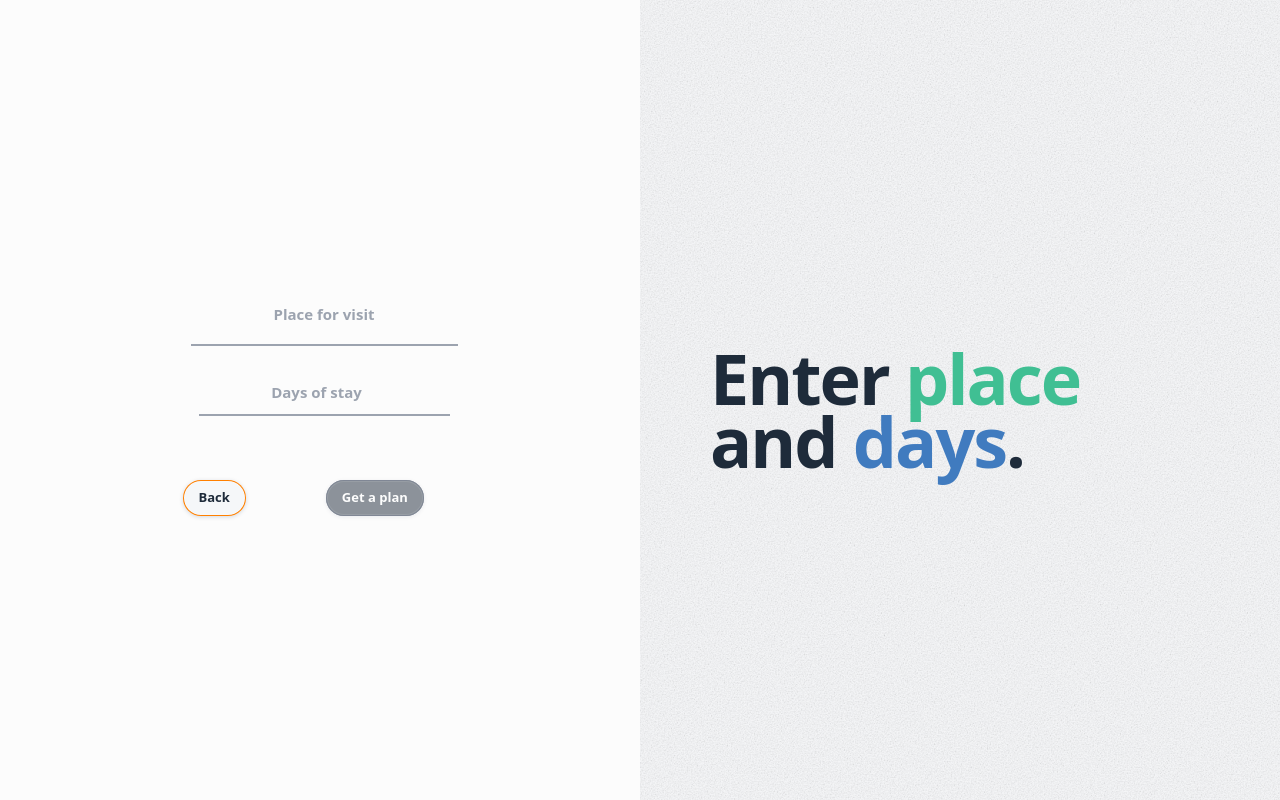
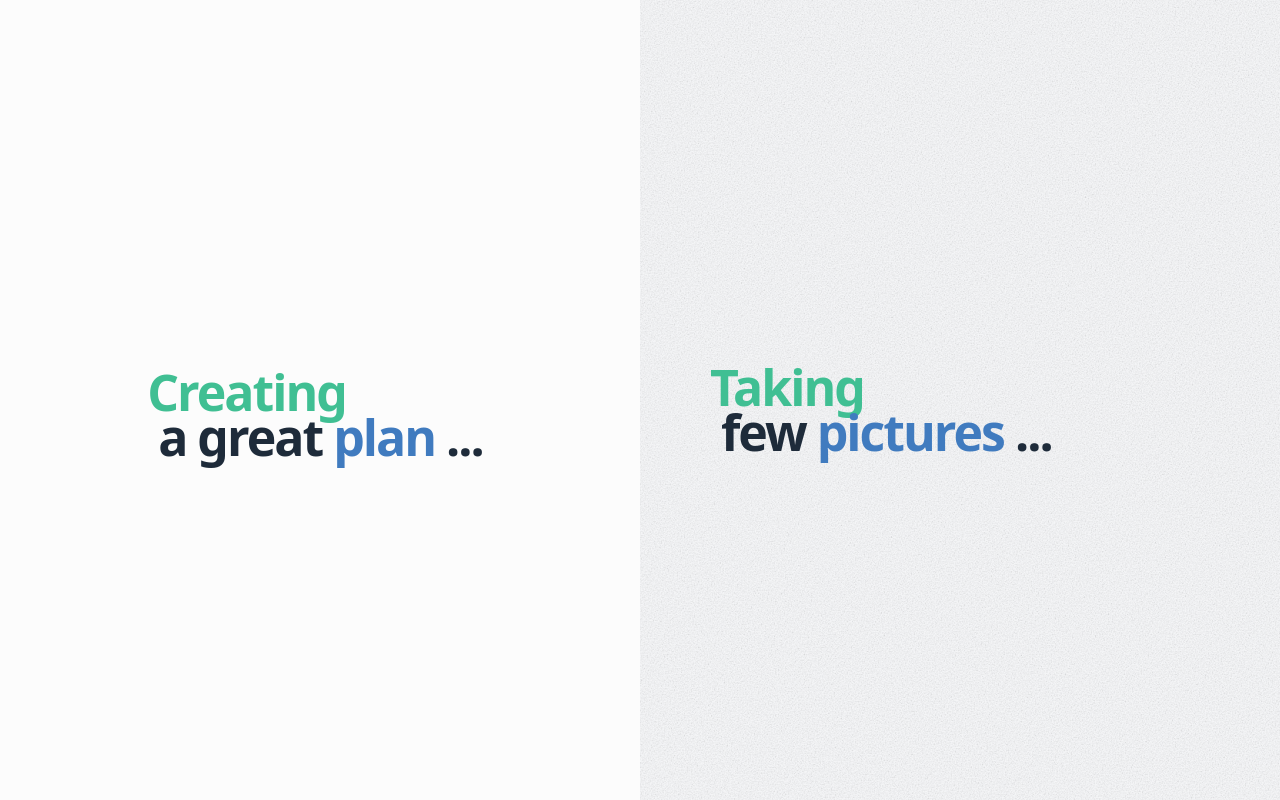
Before and after one commit to TigerTimofey/vacation-planner, a Next.js app: page /demo in a window 1280 px wide. Built offline with nearby package versions, Linux system fonts and the light colour scheme.

Commit message:
Search boxes & fetched data position

```diff
--- a/app/page.tsx
+++ b/app/page.tsx
@@ -24,7 +24,7 @@ export default function Home() {
         </svg>
         <main
           className="flex flex-col justify-center h-[90%] static md:fixed w-screen overflow-hidden grid-rows-[1fr_repeat(3,auto)_1fr]
-           z-[100] pt-[300px] pb-[320px] px-4 md:px-20 md:py-0"
+   z-[100] px-4 md:px-20 md:py-0 mt-[200px] sm:mt-0"
           style={{ userSelect: "none" }}
         >
           <motion.h1
--- a/pages/demo.tsx
+++ b/pages/demo.tsx
@@ -8,15 +8,18 @@ export default function DemoPage() {
   type Link = {
     image: string;
   };
-
-  const [step, setStep] = React.useState(1);
+  const fakeData = `Day 1
+lalal
+Day 2
+alalal`;
+  const [step, setStep] = React.useState(2);
   const [city, setCity] = React.useState("");
   const [days, setDays] = React.useState("");
 
   const [allImages, setAllImages] = React.useState<Link[]>([]);
 
   const [result, setResult] = React.useState("");
-  const [loading, setLoading] = React.useState(false);
+  const [loading, setLoading] = React.useState(true);
 
   const fetchImage = async () => {
     const url = `https://${process.env.NEXT_PUBLIC_OPENAI_API_IMAGE_URL}/images/${city}`;
@@ -87,7 +90,7 @@ export default function DemoPage() {
         <div className="w-full min-h-screen flex flex-col px-4 pt-2 pb-8 md:px-8 md:py-2 bg-[#FCFCFC] relative overflow-hidden"></div>
       ) : (
         <div className="flex flex-col md:flex-row w-full md:overflow-hidden">
-          <div className="w-full min-h-[60vh] md:w-1/2 md:h-screen flex flex-col px-4 pt-2 pb-8 md:px-0 md:py-2 bg-[#FCFCFC] justify-center">
+          <div className="w-full min-h-[50vh] md:w-1/2 md:h-screen flex flex-col px-4 pt-2  md:px-0 md:py-2 bg-[#FCFCFC] justify-center">
             <div className="h-full w-full items-center justify-center flex flex-col">
               {step === 1 ? (
                 <motion.div
@@ -148,7 +151,7 @@ export default function DemoPage() {
                             "0px 1px 4px rgba(13, 34, 71, 0.17), inset 0px 0px 0px 1px #ff8000, inset 0px 0px 0px 2px rgba(255, 255, 255, 0.1)",
                         }}
                       >
-                        <span className="color"> Back </span>
+                        Back
                       </Link>
 
                       <button
@@ -165,7 +168,7 @@ export default function DemoPage() {
                             "0px 1px 4px rgba(13, 34, 71, 0.17), inset 0px 0px 0px 1px #061530, inset 0px 0px 0px 2px rgba(255, 255, 255, 0.1)",
                         }}
                       >
-                        <span> Get a plan </span>
+                        Get a plan
                       </button>
                     </motion.div>
                   </div>
@@ -182,7 +185,7 @@ export default function DemoPage() {
                   }}
                   className="max-w-lg mx-auto px-4 lg:px-0"
                 >
-                  <div className="max-w-lg mx-auto px-4 lg:px-0 text-center">
+                  <div className="max-w-lg mx-auto px-4 lg:px-0 text-start">
                     {loading ? (
                       <motion.h1
                         initial={{ opacity: 0, y: 40 }}
@@ -192,27 +195,51 @@ export default function DemoPage() {
                           duration: 0.95,
                           ease: [0.165, 0.84, 0.44, 1],
                         }}
-                        className=" relative md:ml-[-10px] md:mb-[65px]  md:mt-[110px]  font-extrabold text-[16vw] md:text-[50px] font-inter text-[#1E2B3A] leading-[0.9] tracking-[-2px] z-[100]"
+                        className="relative md:ml-[-10px] md:mb-[65px]  md:mt-[110px]  font-extrabold text-[8vw] md:text-[50px] font-inter text-[#1E2B3A] leading-[0.9] tracking-[-2px] z-[100]"
                       >
                         <span className="text-[#40bf93]">Creating</span>
                         <br />
-                        &nbsp;a&nbsp;
+                        &nbsp;a great&nbsp;
                         <span className="font-inter text-[#407BBF]">
                           plan
                         </span>{" "}
                         ...
                       </motion.h1>
                     ) : (
-                      <h2 className="text-5xl font-bold text-[#40bf93]">
-                        TRIP TO{" "}
-                        <span className="font-inter text-[#407BBF]">
-                          {city.toUpperCase()}
-                        </span>
-                      </h2>
+                      <div className="flex gap-[20px] justify-start ml-3 mt-8">
+                        {!loading && (
+                          <div>
+                            <motion.div
+                              onClick={() => setStep(1)}
+                              className="group rounded-full px-0 py-2 text-[13px] font-semibold transition-all no-underline active:scale-95 scale-100 duration-75"
+                              style={{
+                                cursor: "pointer",
+                              }}
+                            >
+                              <svg
+                                xmlns="http://www.w3.org/2000/svg"
+                                height="24"
+                                viewBox="0 0 24 24"
+                                width="24"
+                              >
+                                <path d="M0 0h24v24H0z" fill="none" />
+                                <path d="M21 11H6.83l3.58-3.59L9 6l-6 6 6 6 1.41-1.41L6.83 13H21z" />
+                              </svg>
+                            </motion.div>
+                          </div>
+                        )}{" "}
+                        <h2 className="text-3xl mr-5 font-bold text-[#40bf93]">
+                          TRIP TO{" "}
+                          <span className="font-inter text-[#407BBF]">
+                            {/* {city.toUpperCase()} */}
+                            TALLINN
+                          </span>
+                        </h2>
+                      </div>
                     )}
 
-                    <div className="overflow-y-auto max-h-[60vh] my-4 px-4">
-                      {result && result.length > 0 && (
+                    <div className="overflow-y-auto max-h-[50vh] my-4 px-0">
+                      {/* {result && result.length > 0 && (
                         <div className="bg-[#F1F2F4] p-4 rounded-lg shadow-md">
                           {result.split("\n").map((line, index) => (
                             <div
@@ -228,25 +255,16 @@ export default function DemoPage() {
                             </div>
                           ))}
                         </div>
-                      )}
-                    </div>
+                      )} */}
 
-                    <div className="flex gap-[5px] justify-start ml-3 mt-8">
-                      {!loading && (
-                        <div>
-                          <motion.div
-                            onClick={() => setStep(1)}
-                            className="group rounded-full px-4 py-2 text-[13px] font-semibold transition-all flex items-center justify-center bg-[#f5f7f9] text-[#1E2B3A] no-underline active:scale-95 scale-100 duration-75"
-                            style={{
-                              cursor: "pointer",
-                              boxShadow:
-                                "0px 1px 4px rgba(13, 34, 71, 0.17), inset 0px 0px 0px 1px #ff8000, inset 0px 0px 0px 2px rgba(255, 255, 255, 0.1)",
-                            }}
-                          >
-                            <span className="color"> Back </span>
-                          </motion.div>
+                      {/* ////// */}
+                      {/* <div className="bg-[#F1F2F4] p-4 rounded-lg shadow-md ">
+                        <div
+                          className={`text-[14px] leading-[20px] px-8 font-normal my-2`}
+                        >
+                          {fakeData}
                         </div>
-                      )}
+                      </div> */}
                     </div>
                   </div>
                 </motion.div>
@@ -257,7 +275,7 @@ export default function DemoPage() {
           </div>
 
           {allImages.length > 0 ? (
-            <div className="w-full h-[40vh] md:w-1/2 md:h-screen bg-[#F1F2F4] relative overflow-hidden">
+            <div className=" w-full h-[50vh] md:w-1/2 md:h-screen bg-[#F1F2F4] relative overflow-hidden">
               <div className="overflow-y-auto h-full">
                 <div className="grid grid-cols-4 md:grid-cols-2 gap-1">
                   {allImages.slice(0, 16).map((image, index) => (
@@ -276,13 +294,13 @@ export default function DemoPage() {
             </div>
           ) : (
             <div
-              className="w-full h-[40vh] md:w-1/2 md:h-screen bg-[#F1F2F4] relative overflow-hidden"
+              className="w-full h-[50vh] md:w-1/2 md:h-screen bg-[#F1F2F4] relative overflow-hidden"
               style={{ userSelect: "none" }}
             >
               <div>
                 <svg
                   style={{ filter: "contrast(125%) brightness(110%)" }}
-                  className="fixed z-[1] w-full h-full opacity-[35%]"
+                  className="absolute z-[1] w-full h-full opacity-[35%]"
                 >
                   <filter id="noise">
                     <feTurbulence
@@ -295,7 +313,7 @@ export default function DemoPage() {
                   </filter>
                   <rect width="100%" height="100%" filter="url(#noise)"></rect>
                 </svg>
-                <main
+                <div
                   className="flex flex-col justify-center h-[90%] static md:fixed w-screen overflow-hidden grid-rows-[1fr_repeat(3,auto)_1fr] z-[100]
                 pt-[120px] pb-[20px] px-4 md:px-20 md:py-0"
                 >
@@ -308,13 +326,14 @@ export default function DemoPage() {
                         duration: 0.95,
                         ease: [0.165, 0.84, 0.44, 1],
                       }}
-                      className=" relative md:ml-[-10px] md:mb-[37px]  md:mt-[137px]  font-extrabold text-[16vw] md:text-[50px] font-inter text-[#1E2B3A] leading-[0.9] tracking-[-2px] z-[100]"
+                      className=" relative ml-[100px] sm:ml-[200px] md:ml-[-10px] md:mb-[37px]  md:mt-[137px]
+                        font-extrabold text-[8vw] md:text-[50px] font-inter text-[#1E2B3A] leading-[0.9] tracking-[-2px] z-[100]"
                     >
-                      <span className="text-[#40bf93]">Searching</span>
+                      <span className="text-[#40bf93]">Taking</span>
                       <br />
-                      &nbsp;for&nbsp;
+                      &nbsp;few&nbsp;
                       <span className="font-inter text-[#407BBF]">
-                        images
+                        pictures
                       </span>{" "}
                       ...
                     </motion.h1>
@@ -327,16 +346,15 @@ export default function DemoPage() {
                         duration: 0.95,
                         ease: [0.165, 0.84, 0.44, 1],
                       }}
-                      className=" relative md:ml-[-10px] md:mb-[37px]  md:mt-[137px]  font-extrabold text-[16vw] md:text-[70px] font-inter text-[#1E2B3A] leading-[0.9] tracking-[-2px] z-[100]"
+                      className="  relative md:ml-[-10px] md:mb-[37px]  md:mt-[137px]  font-extrabold text-[8vw] md:text-[70px] font-inter text-[#1E2B3A] leading-[0.9] tracking-[-2px] z-[100]"
                     >
-                      Enter <span className="text-[#40bf93]">place</span>
+                      Enter <span className="text-[#40bf93]">days</span>
                       <br />
                       and{" "}
-                      <span className="font-inter text-[#407BBF]">days</span>.
+                      <span className="font-inter text-[#407BBF]">place</span>.
                     </motion.h1>
                   )}
-                  <div className="flex gap-[15px] mt-8 md:mt-0"></div>
-                </main>
+                </div>
               </div>
             </div>
           )}
```
